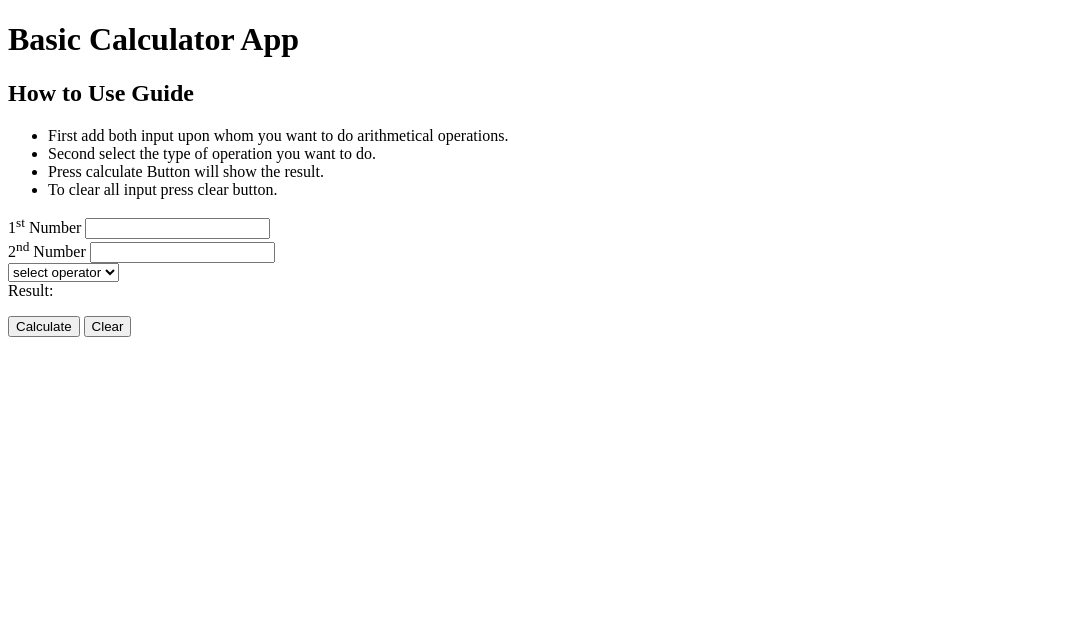
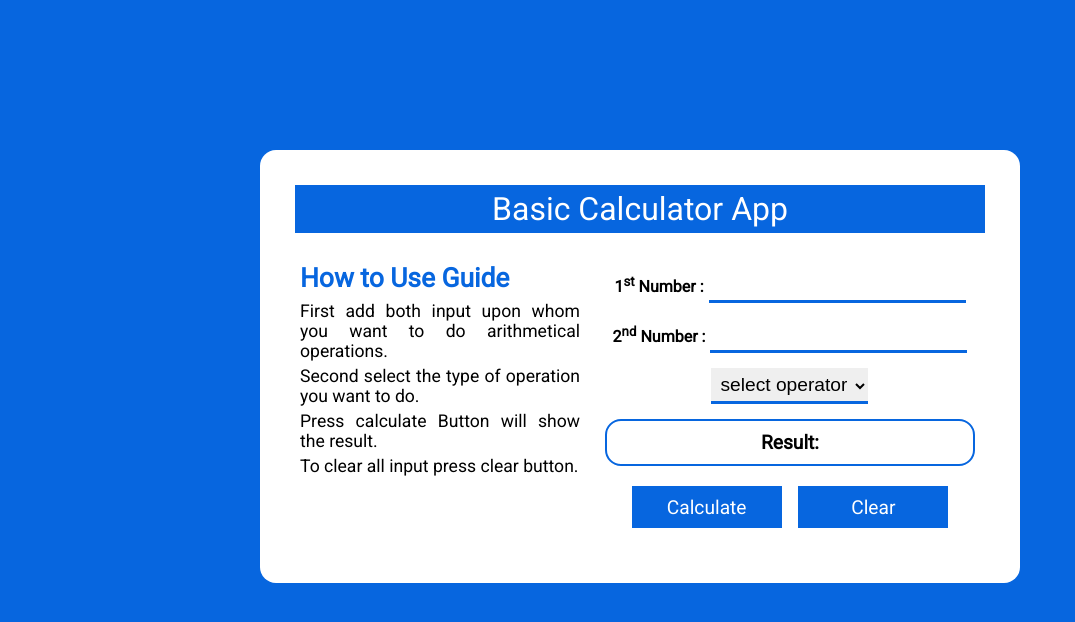
Before and after one commit to coder0898/basiccalculatorjavascript, a plain HTML site: page index.html in a window 1280 px wide. Shown: the whole page, without its empty margins (0-1075 px from the left). Drawn offline with Linux system fonts and the light colour scheme.

Commit message:
css added

```diff
--- /dev/null
+++ b/index.css
@@ -0,0 +1,161 @@
+@import url('https://fonts.googleapis.com/css2?family=Roboto&display=swap');
+*{
+   margin: 0;
+   padding: 0;
+   box-sizing: border-box;
+}
+
+body{
+    display: flex;
+    justify-content: center;
+    align-items: center;
+    margin-top: 150px;
+    background-color: #0766DF;
+}
+
+.container{
+    display: flex;
+    flex-direction: column;
+    justify-content: center;
+    align-items: center;
+    padding: 30px;
+    background-color: #fff;
+    border-radius: 1rem;
+}
+
+header{
+    padding: 5px;
+    margin-bottom: 15px;
+    width: 100%;
+}
+
+header h1{
+    background-color: #0766DF;
+    color: #fff;
+    padding: 5px;
+    text-align: center;
+    font-size: 2rem;
+    font-family: "Roboto", sans-serif;
+    font-weight: 400;
+    font-style: normal;
+}
+
+.content{
+    display: flex;
+    justify-content: space-between;
+    align-items: flex-start;
+}
+
+.content .instruction-side{
+    padding: 10px;
+    font-family: "Roboto", sans-serif;
+    font-weight: 400;
+    font-style: normal;
+    font-size: 1.1rem;
+    width: 300px;
+}
+
+.content .instruction-side h2{
+    color: #0766DF;
+    margin-bottom: 8px;
+}
+
+.content .instruction-side ul{
+    list-style: none;
+}
+
+.content .instruction-side ul li{
+    margin-bottom: 5px;
+    text-align: justify;
+}
+
+.content .calulator-content{
+    display: flex;
+    flex-direction: column;
+    justify-content: center;
+    align-items: center;
+    padding: 15px;
+    width: 400px;
+}
+
+.content .calulator-content .input-group{
+    display: flex;
+    justify-content: center;
+    align-items: center;
+}
+
+.content .calulator-content .input-group{
+    display: flex;
+    flex-direction: column;
+    justify-content: center;
+    align-items: center;
+}
+
+.content .calulator-content .input-group div{
+    display: flex;
+    justify-content: center;
+    align-items: center;
+    margin-bottom: 15px;
+}
+
+.content .calulator-content .input-group label{
+    font-family: "Roboto", sans-serif;
+    font-weight: 600;
+    font-style: normal;
+    margin-right: 5px;
+}
+
+.content .calulator-content .input-group input{
+    border: none;
+    outline: none;
+    border-bottom: 3px solid #0766DF;
+    font-size: 1.2rem;
+    padding: 5px;
+}
+
+.content .calulator-content .input-group select{
+    border: none;
+    outline: none;
+    border-bottom: 3px solid #0766DF;
+    font-size: 1.2rem;
+    padding: 5px;
+}
+
+.content .calulator-content .result-box{
+    border: 2px solid #0766DF;
+    border-radius: 1rem;
+    font-family: "Roboto", sans-serif;
+    font-size: 1.2rem;
+    padding: 10px;
+    display: flex;
+    justify-content: center;
+    align-items: center;
+    width: 100%;
+    font-weight: 700;
+    margin-bottom: 10px;
+}
+
+.content .calulator-content .result-box p{
+    color: red;
+}
+
+.content .calulator-content .button-group{
+    display: flex;
+    justify-content: space-evenly;
+    align-items: center;
+    padding: 10px;
+    width: 100%;
+}
+
+.content .calulator-content .button-group button{
+    width: 150px;
+    height: 42px;
+    padding: 10px;
+    font-size: 1.2rem;
+    font-weight: 500;
+    font-family: "Roboto", sans-serif;
+    background-color: #0766DF;
+    border: none;
+    cursor: pointer;
+    color: #fff;
+}
--- a/index.html
+++ b/index.html
@@ -4,6 +4,7 @@
     <meta charset="UTF-8">
     <meta name="viewport" content="width=device-width, initial-scale=1.0">
     <title>Basic Calculator</title>
+    <link rel="stylesheet" href="index.css">
 </head>
 <body>
     <!-- calculator starts here -->
@@ -21,19 +22,17 @@
                     <li>To clear all input press clear button.</li>
                 </ul>
             </div>
-            <div class="bar-vertical"></div>
+            <!-- <div class="bar-vertical"></div> -->
             <div class="calulator-content">
-                 <div class="input-content">
-                    <div class="input-group">
+                <div class="input-group">
                         <div>
-                            <label for="firstInput">1<sup>st</sup> Number</label>
+                            <label for="firstInput">1<sup>st</sup> Number :</label>
                             <input type="number" id="firstInput">
                         </div>
                         <div>
-                            <label for="secondInput">2<sup>nd</sup> Number</label>
+                            <label for="secondInput">2<sup>nd</sup> Number :</label>
                             <input type="number" id="secondInput">
                         </div>
-                    </div>
                     <div class="ops-select">
                         <select id="selectOperator">
                             <option value="">select operator</option>
```
